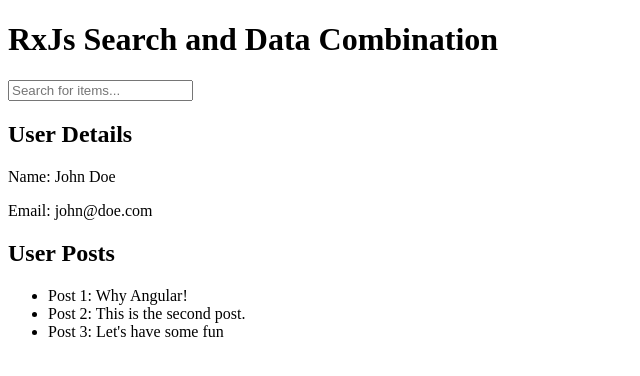
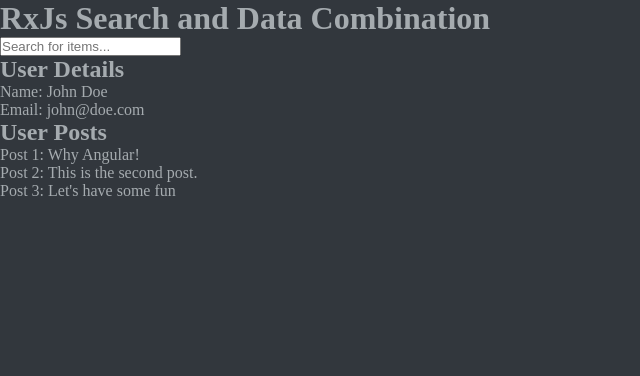
Before and after one commit to Eric-Obeng/RxJs-Search-and-Data-Combination, an Angular app: page / in a window 1280 px wide. Shown: the top 376 px of the page, without its empty margins (0-640 px from the left). Built offline with nearby package versions, Linux system fonts and the light colour scheme.

Commit message:
global styles updated

```diff
--- a/src/styles.scss
+++ b/src/styles.scss
@@ -1 +1,13 @@
 /* You can add global styles to this file, and also import other style files */
+*,
+*::after,
+*::before {
+  margin: unset;
+  padding: unset;
+  box-sizing: border-box;
+}
+
+body {
+  color: #a5abaf;
+  background-color: #32373d;
+}
```
